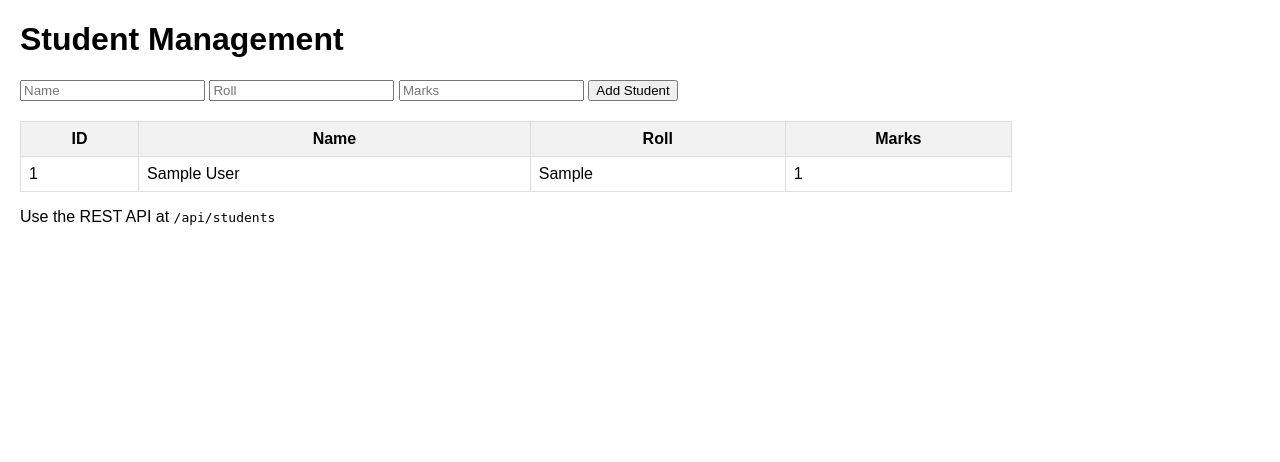
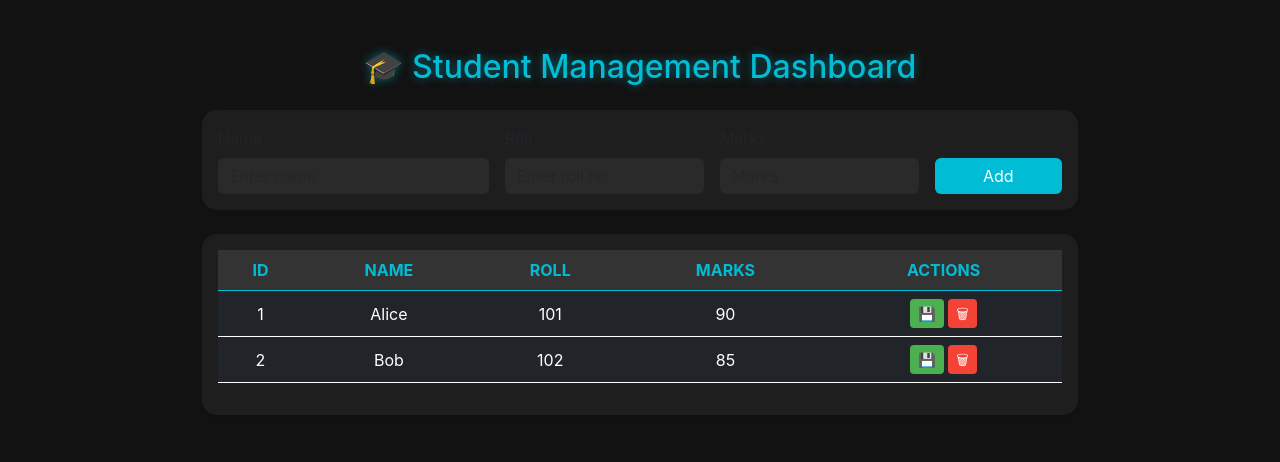
Before and after one commit to AshwinShinu/flask-devops-project, a Flask app: page / in a window 1280 px wide. Shown: the top 462 px of the page. Run offline with Flask 3, Linux system fonts and the light colour scheme; tables that the repository leaves empty hold one stand-in row (values such as "Sample post").

Commit message:
update flask app UI

```diff
--- a/app/app.py
+++ b/app/app.py
@@ -1,68 +1,59 @@
-from flask import Flask, request, jsonify, render_template, redirect, url_for
-from models import init_db, db, Student
-import os
+from flask import Flask, jsonify, request, render_template
+from flask_cors import CORS
 
 app = Flask(__name__)
-DATABASE = os.getenv("DATABASE_URL", "sqlite:///database.db")
-app.config["SQLALCHEMY_DATABASE_URI"] = DATABASE
-app.config["SQLALCHEMY_TRACK_MODIFICATIONS"] = False
+CORS(app)  # Allow frontend JS to call API
 
-init_db(app)
+# Mock in-memory database
+students = [
+    {"id": 1, "name": "Alice", "roll": "101", "marks": 90},
+    {"id": 2, "name": "Bob", "roll": "102", "marks": 85}
+]
 
-@app.route("/")
+@app.route('/')
 def index():
-    students = Student.query.all()
-    return render_template("index.html", students=students)
+    return render_template('index.html')
 
-# API endpoints
-@app.route("/api/students", methods=["GET"])
-def list_students():
-    students = Student.query.all()
-    return jsonify([s.to_dict() for s in students])
+# ✅ GET all students
+@app.route('/api/students', methods=['GET'])
+def get_students():
+    return jsonify(students)
 
-@app.route("/api/students/<int:student_id>", methods=["GET"])
-def get_student(student_id):
-    s = Student.query.get_or_404(student_id)
-    return jsonify(s.to_dict())
+# ✅ POST - Add new student
+@app.route('/api/students', methods=['POST'])
+def add_student():
+    data = request.get_json()
+    if not data or 'name' not in data or 'roll' not in data or 'marks' not in data:
+        return jsonify({"error": "Invalid input"}), 400
+    new_id = max([s["id"] for s in students], default=0) + 1
+    new_student = {
+        "id": new_id,
+        "name": data["name"],
+        "roll": data["roll"],
+        "marks": data["marks"]
+    }
+    students.append(new_student)
+    return jsonify(new_student), 201
 
-@app.route("/api/students", methods=["POST"])
-def create_student():
-    data = request.json or request.form
-    name = data.get("name")
-    roll = data.get("roll")
-    marks = data.get("marks", 0)
-    s = Student(name=name, roll=roll, marks=marks)
-    db.session.add(s)
-    db.session.commit()
-    return jsonify(s.to_dict()), 201
+# ✅ PUT - Update student by ID
+@app.route('/api/students/<int:student_id>', methods=['PUT'])
+def update_student(student_id):
+    data = request.get_json()
+    for s in students:
+        if s["id"] == student_id:
+            s["name"] = data.get("name", s["name"])
+            s["roll"] = data.get("roll", s["roll"])
+            s["marks"] = data.get("marks", s["marks"])
+            return jsonify(s)
+    return jsonify({"error": "Student not found"}), 404
 
-@app.route("/api/students/<int:student_id>", methods=["PUT"])
-def update_student(student_id):
-    s = Student.query.get_or_404(student_id)
-    data = request.json or request.form
-    s.name = data.get("name", s.name)
-    s.roll = data.get("roll", s.roll)
-    s.marks = data.get("marks", s.marks)
-    db.session.commit()
-    return jsonify(s.to_dict())
+# ✅ DELETE - Remove student by ID
+@app.route('/api/students/<int:student_id>', methods=['DELETE'])
+def delete_student(student_id):
+    global students
+    students = [s for s in students if s["id"] != student_id]
+    return jsonify({"message": "Deleted"}), 200
 
-@app.route("/api/students/<int:student_id>", methods=["DELETE"])
-def delete_student(student_id):
-    s = Student.query.get_or_404(student_id)
-    db.session.delete(s)
-    db.session.commit()
-    return "", 204
 
-# simple form-based add
-@app.route("/add", methods=["POST"])
-def add_form():
-    name = request.form.get("name")
-    roll = request.form.get("roll")
-    marks = request.form.get("marks", 0)
-    s = Student(name=name, roll=roll, marks=marks)
-    db.session.add(s)
-    db.session.commit()
-    return redirect(url_for("index"))
-
-if __name__ == "__main__":
-    app.run(host="0.0.0.0", port=5000)
+if __name__ == '__main__':
+    app.run(host='0.0.0.0', port=5000)
--- a/app/templates/index.html
+++ b/app/templates/index.html
@@ -1,39 +1,193 @@
-<!doctype html>
-<html>
+<!DOCTYPE html>
+<html lang="en">
 <head>
-    <meta charset="utf-8"/>
-    <title>Student Management</title>
+    <meta charset="UTF-8" />
+    <meta name="viewport" content="width=device-width, initial-scale=1.0" />
+    <title>Student Management Dashboard</title>
+    <link href="https://cdn.jsdelivr.net/npm/bootstrap@5.3.3/dist/css/bootstrap.min.css" rel="stylesheet">
+    <script src="https://code.jquery.com/jquery-3.6.4.min.js"></script>
     <style>
-      body{font-family: Arial; margin:20px}
-      table{border-collapse:collapse; width:80%}
-      th,td{border:1px solid #ddd; padding:8px}
-      th{background:#f2f2f2}
-      form{margin-bottom:20px}
+        body {
+            background-color: #121212;
+            color: #e0e0e0;
+            font-family: 'Inter', sans-serif;
+        }
+        .container {
+            max-width: 900px;
+        }
+        .card {
+            background-color: #1e1e1e;
+            border: none;
+            border-radius: 15px;
+            box-shadow: 0 4px 20px rgba(0, 0, 0, 0.4);
+        }
+        .form-control, .table {
+            background-color: #2a2a2a;
+            color: #e0e0e0;
+            border: none;
+        }
+        .form-control:focus {
+            box-shadow: 0 0 0 0.2rem #00bcd4;
+        }
+        .btn-primary {
+            background-color: #00bcd4;
+            border: none;
+            transition: 0.3s;
+        }
+        .btn-primary:hover {
+            background-color: #0097a7;
+            box-shadow: 0 0 10px #00bcd4;
+        }
+        .table th {
+            background-color: #333;
+            color: #00bcd4;
+            text-transform: uppercase;
+        }
+        .table td {
+            vertical-align: middle;
+        }
+        .btn-success {
+            background-color: #4caf50;
+            border: none;
+        }
+        .btn-success:hover {
+            background-color: #43a047;
+            box-shadow: 0 0 8px #4caf50;
+        }
+        .btn-danger {
+            background-color: #f44336;
+            border: none;
+        }
+        .btn-danger:hover {
+            background-color: #e53935;
+            box-shadow: 0 0 8px #f44336;
+        }
+        h2 {
+            color: #00bcd4;
+            text-shadow: 0 0 10px rgba(0,188,212,0.5);
+        }
+        tr:hover {
+            background-color: #2d2d2d;
+        }
     </style>
 </head>
+
 <body>
-    <h1>Student Management</h1>
+<div class="container py-5">
+    <h2 class="text-center mb-4">🎓 Student Management Dashboard</h2>
 
-    <form action="/add" method="post">
-      <input name="name" placeholder="Name" required/>
-      <input name="roll" placeholder="Roll" required/>
-      <input name="marks" placeholder="Marks" type="number"/>
-      <button type="submit">Add Student</button>
+    <!-- Add Student Form -->
+    <div class="card shadow-sm mb-4 p-3">
+        <form id="studentForm" class="row g-3 align-items-end">
+            <div class="col-md-4">
+                <label class="form-label">Name</label>
+                <input type="text" class="form-control" id="name" placeholder="Enter name" required>
+            </div>
+            <div class="col-md-3">
+                <label class="form-label">Roll</label>
+                <input type="text" class="form-control" id="roll" placeholder="Enter roll no" required>
+            </div>
+            <div class="col-md-3">
+                <label class="form-label">Marks</label>
+                <input type="number" class="form-control" id="marks" placeholder="Marks" required>
+            </div>
+            <div class="col-md-2 d-grid">
+                <button type="submit" class="btn btn-primary">Add</button>
+            </div>
         </form>
+    </div>
 
-    <table>
-      <thead><tr><th>ID</th><th>Name</th><th>Roll</th><th>Marks</th></tr></thead>
-      <tbody>
-        {% for s in students %}
+    <!-- Student Table -->
+    <div class="card shadow-sm p-3">
+        <table class="table table-dark table-hover text-center align-middle" id="studentsTable">
+            <thead>
                 <tr>
-          <td>{{ s.id }}</td>
-          <td>{{ s.name }}</td>
-          <td>{{ s.roll }}</td>
-          <td>{{ s.marks }}</td>
+                    <th>ID</th>
+                    <th>Name</th>
+                    <th>Roll</th>
+                    <th>Marks</th>
+                    <th>Actions</th>
                 </tr>
-        {% endfor %}
-      </tbody>
+            </thead>
+            <tbody></tbody>
         </table>
-    <p>Use the REST API at <code>/api/students</code></p>
+    </div>
+</div>
+
+<script>
+function loadStudents() {
+    $.get("/api/students", function(data) {
+        const tbody = $("#studentsTable tbody");
+        tbody.empty();
+        data.forEach(s => {
+            tbody.append(`
+                <tr data-id="${s.id}">
+                    <td>${s.id}</td>
+                    <td contenteditable="true" class="editable" data-field="name">${s.name}</td>
+                    <td contenteditable="true" class="editable" data-field="roll">${s.roll}</td>
+                    <td contenteditable="true" class="editable" data-field="marks">${s.marks}</td>
+                    <td>
+                        <button class="btn btn-success btn-sm save-btn">💾</button>
+                        <button class="btn btn-danger btn-sm delete-btn">🗑</button>
+                    </td>
+                </tr>
+            `);
+        });
+    });
+}
+
+$("#studentForm").submit(function(e) {
+    e.preventDefault();
+    const student = {
+        name: $("#name").val(),
+        roll: $("#roll").val(),
+        marks: $("#marks").val()
+    };
+    $.ajax({
+        url: "/api/students",
+        type: "POST",
+        contentType: "application/json",
+        data: JSON.stringify(student),
+        success: function() {
+            $("#studentForm")[0].reset();
+            loadStudents();
+        }
+    });
+});
+
+$(document).on("click", ".delete-btn", function() {
+    const row = $(this).closest("tr");
+    const id = row.data("id");
+    $.ajax({
+        url: `/api/students/${id}`,
+        type: "DELETE",
+        success: function() {
+            row.fadeOut(400, () => row.remove());
+        }
+    });
+});
+
+$(document).on("click", ".save-btn", function() {
+    const row = $(this).closest("tr");
+    const id = row.data("id");
+    const updated = {
+        name: row.find('[data-field="name"]').text(),
+        roll: row.find('[data-field="roll"]').text(),
+        marks: row.find('[data-field="marks"]').text()
+    };
+    $.ajax({
+        url: `/api/students/${id}`,
+        type: "PUT",
+        contentType: "application/json",
+        data: JSON.stringify(updated),
+        success: function() {
+            row.addClass("table-success");
+            setTimeout(() => row.removeClass("table-success"), 1000);
+        }
+    });
+});
+
+$(document).ready(loadStudents);
+</script>
 </body>
 </html>
```
Lines whose indentation alone changed are shown as unchanged.
